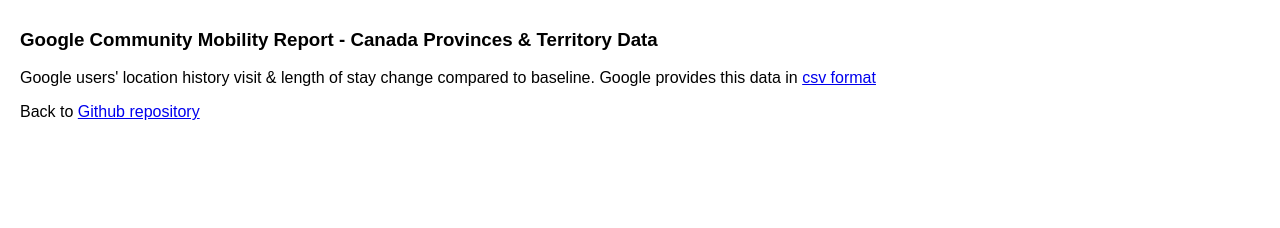
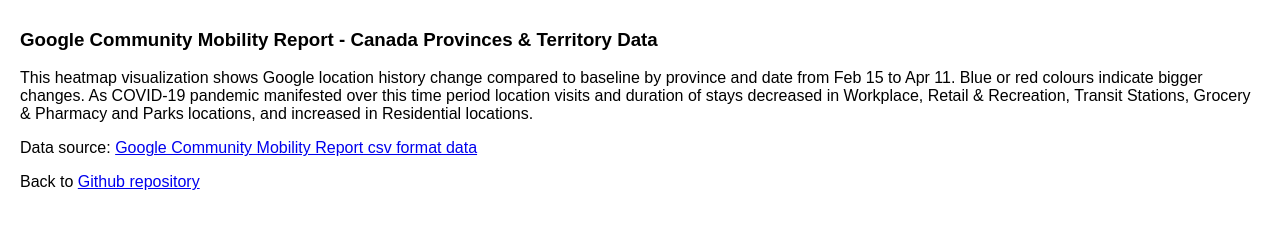
Before and after one commit to sitrucp/canada_google_mobility_report_data, a plain HTML site: page index.html in a window 1280 px wide. Drawn offline with nearby package versions, Linux system fonts and the light colour scheme; a script that the page names is missing.

Commit message:
update heatmap

```diff
--- a/index.html
+++ b/index.html
@@ -20,7 +20,9 @@
     <div class="row">
         <div class="col-md-12">
             <h3>Google Community Mobility Report - Canada Provinces & Territory Data</h3>
-            <p id="header">Google users' location history visit & length of stay change compared to baseline. Google provides this data in <a href="https://www.google.com/covid19/mobility/" target="blank">csv format </a></p>
+            <p id="header">This heatmap visualization shows Google location history change compared to baseline by province and date from Feb 15 to Apr 11. Blue or red colours indicate bigger changes. As COVID-19 pandemic manifested over this time period location visits and duration of stays decreased in Workplace, Retail & Recreation, Transit Stations, Grocery & Pharmacy and Parks locations, and increased in Residential locations.</p>
+
+            <p>Data source: <a href="https://www.google.com/covid19/mobility/" target="blank">Google Community Mobility Report csv format data</a></p>
 
             <p>Back to <a href="https://github.com/sitrucp/canada_google_mobility_report_data">Github repository</a></p>
 
```
